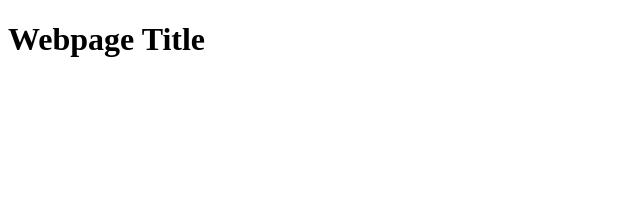
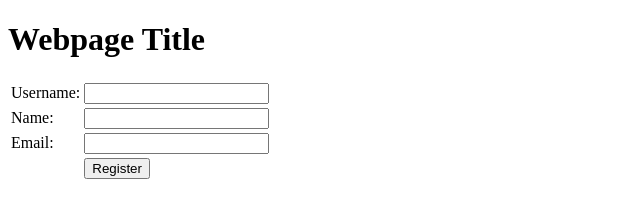
Before and after one commit to beauxq/CS5551Labs, a plain HTML site: page Lab2/Source/register.html in a window 1280 px wide. Shown: the whole page, without its empty margins (0-640 px from the left). Drawn offline with nearby package versions, Linux system fonts and the light colour scheme.

Commit message:
move localStorage management to a different js file

```diff
--- a/Lab2/Source/register.html
+++ b/Lab2/Source/register.html
@@ -5,8 +5,27 @@
     <title>Registration</title>
 </head>
 <body>
-
+    <table>
+        <tr>
+            <td><label for="username">Username</label>: </td>
+            <td><input type="text" id="username"></td>
+        </tr>
+        <tr>
+            <td><label for="name">Name</label>: </td>
+            <td><input type="text" id="name"></td>
+        </tr>
+        <tr>
+            <td><label for="email">Email</label>: </td>
+            <td><input type="text" id="email"></td>
+        </tr>
+        <tr>
+            <td></td>
+            <td><input type="button" id="registerButton" value="Register"></td>
+        </tr>
+    </table>
 </body>
 <script src="https://ajax.googleapis.com/ajax/libs/jquery/2.2.4/jquery.min.js"></script>
 <script src="insertPageTitle.js"></script>
+<script src="userList.js"></script>
+<script src="register.js"></script>
 </html>
```
